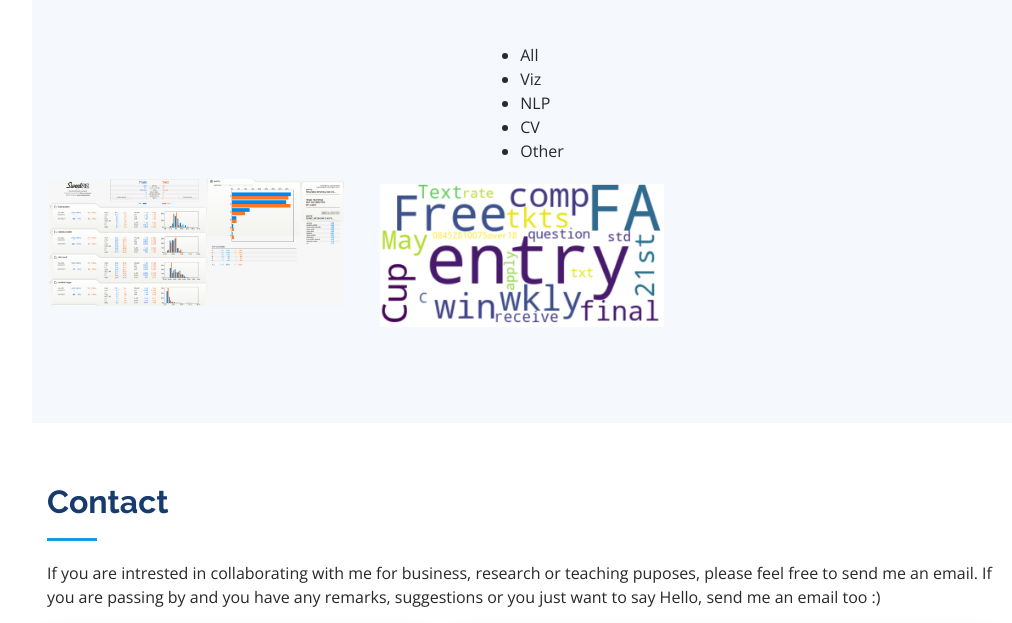
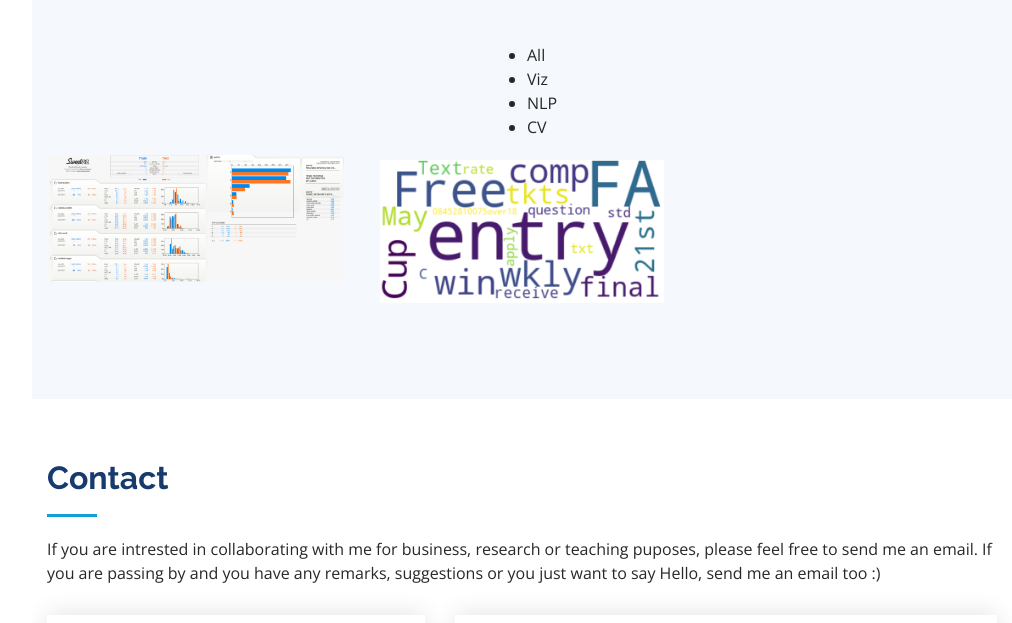
Before and after one commit to sarahzouinina/sarahzouinina.github.io, a plain HTML site: page index.html in a window 1280 px wide. Shown: the part 2920-3543 px from the top of the page, without its empty margins (268-1280 px from the left). Drawn offline with nearby package versions, Linux system fonts and the light colour scheme.

Commit message:
Update__

```diff
--- a/index.html
+++ b/index.html
@@ -340,7 +340,6 @@
               <li data-filter=".filter-viz">Viz</li>
               <li data-filter=".filter-nlp">NLP</li>
               <li data-filter=".filter-cv">CV</li>
-              <li data-filter=".filter-other">Other</li>
             </ul>
           </div>
         </div>
```
